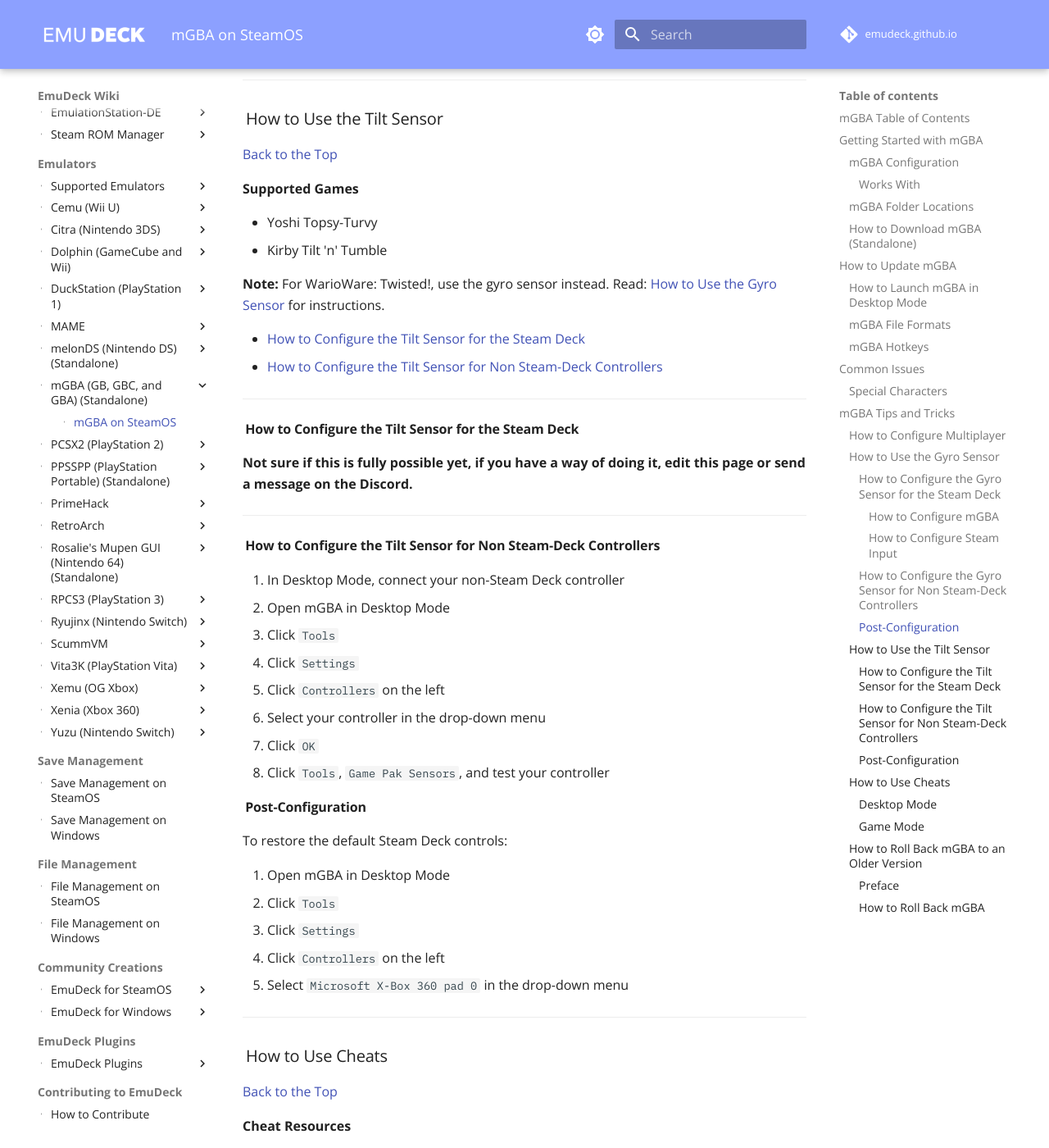
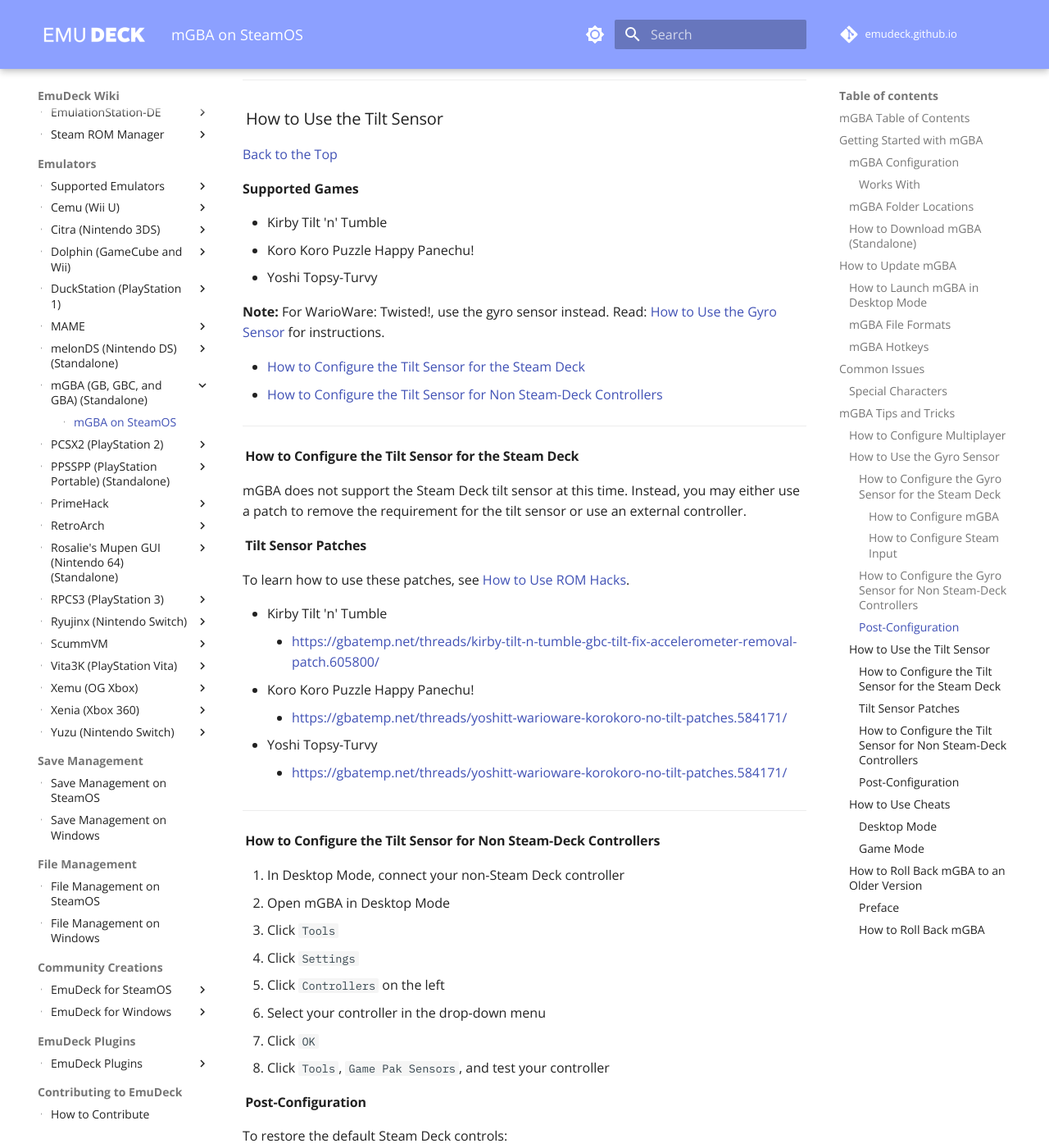
Before and after one commit to EmuDeck/emudeck.github.io, an MkDocs documentation site: the page built from docs/emulators/steamos/mgba.md, in a window 1280 px wide and 1400 px high, scrolled down 9413 px. Shown: the whole window at 82% size. Built offline with MkDocs 1.6.1 and Material for MkDocs 9.7.7, drawn with Linux system fonts in a browser that asks for light colours; comment, search, counter and statistics services are not loaded.

Commit message:
[Add] mGBA tilt patches

```diff
--- a/docs/emulators/steamos/mgba.md
+++ b/docs/emulators/steamos/mgba.md
@@ -333,8 +333,9 @@
 
 **Supported Games**
 
+* Kirby Tilt 'n' Tumble
+* Koro Koro Puzzle Happy Panechu!
 * Yoshi Topsy-Turvy
-* Kirby Tilt 'n' Tumble
 
 **Note:** For WarioWare: Twisted!, use the gyro sensor instead. Read: [How to Use the Gyro Sensor](#how-to-use-the-gyro-sensor) for instructions.
 
@@ -345,7 +346,18 @@
 
 #### How to Configure the Tilt Sensor for the Steam Deck
 
-**Not sure if this is fully possible yet, if you have a way of doing it, edit this page or send a message on the Discord.**
+mGBA does not support the Steam Deck tilt sensor at this time. Instead, you may either use a patch to remove the requirement for the tilt sensor or use an external controller.
+
+#### Tilt Sensor Patches
+
+To learn how to use these patches, see [How to Use ROM Hacks](../../community-creations/steamos/tools-and-guides.md#how-to-use-rom-hacks).
+
+* Kirby Tilt 'n' Tumble
+    * [https://gbatemp.net/threads/kirby-tilt-n-tumble-gbc-tilt-fix-accelerometer-removal-patch.605800/](https://gbatemp.net/threads/kirby-tilt-n-tumble-gbc-tilt-fix-accelerometer-removal-patch.605800/)
+* Koro Koro Puzzle Happy Panechu!
+    * [https://gbatemp.net/threads/yoshitt-warioware-korokoro-no-tilt-patches.584171/](https://gbatemp.net/threads/yoshitt-warioware-korokoro-no-tilt-patches.584171/)
+* Yoshi Topsy-Turvy
+    * [https://gbatemp.net/threads/yoshitt-warioware-korokoro-no-tilt-patches.584171/](https://gbatemp.net/threads/yoshitt-warioware-korokoro-no-tilt-patches.584171/)
 
 ***
 
```
Also changed, not shown: docs/community-creations/steamos/tools-and-guides.md (+1 -0 lines).
